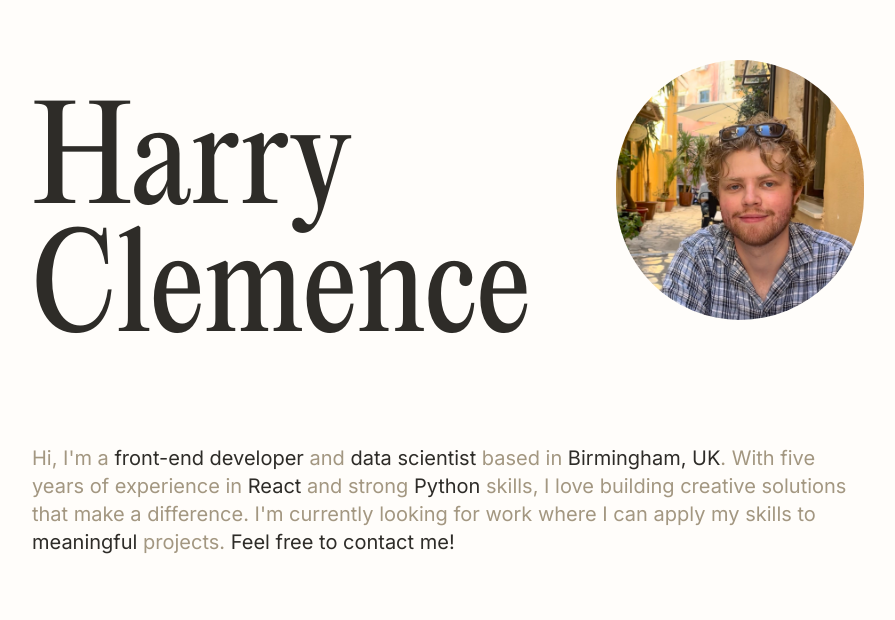
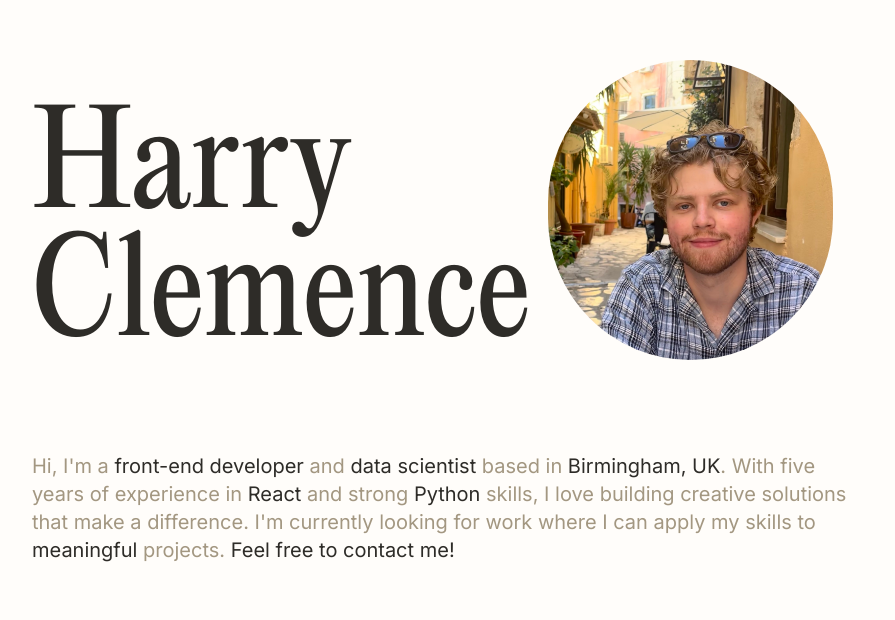
Before and after one commit to hclemence/portfolio, a Next.js app: page / in a window 1280 px wide. Shown: the part 180-800 px from the top of the page, without its empty margins (192-1087 px from the left). Built offline with nearby package versions, Linux system fonts and the light colour scheme.

Commit message:
built layout for pages and added consolidate page and new CV

```diff
--- a/app/components/HeaderSection.tsx
+++ b/app/components/HeaderSection.tsx
@@ -1,21 +1,37 @@
-import React from 'react'
-import Image from 'next/image'
+import React from "react";
+import Image from "next/image";
 
-type Props = {}
+type Props = {};
 
 const HeaderSection = (props: Props) => {
   return (
-    <div className='relative flex flex-col justify-center'>
+    <div className="flex flex-col">
       {/* <div className='bg-custom-radial  w-[500px] h-[500px]  bottom-14 -right-16 absolute bg-cover'></div> */}
-      <div className='flex items-center justify-center'>
-        <h1 className='relative font-editorial_new text-6xl sm:text-7xl lg:text-8xl xl:text-9xl font-regular text-foreground'> Harry Clemence
+      <div className="flex items-center gap-x-4">
+        <h1 className="text-left font-editorial_new text-6xl sm:text-7xl lg:text-8xl xl:text-9xl font-regular text-foreground">
+          Harry Clemence
         </h1>
-        <Image src="/images/profile.jpeg" alt="Blenheim Palace with flowers in the foreground" width={200} height={200} className='rounded-full w-[260px] h-[260px] mb-20 ml-16'/>
-        </div>
-        <h2 className='relative font-inter text-foreground2 text-base sm:text-lg lg:text-xl mt-11'>Hi, I'm a <span className='text-foreground'>front-end developer</span> and <span className='text-foreground'>data scientist</span> based in <span className='text-foreground'>Birmingham, UK</span>. With five years of experience in <span className='text-foreground'>React</span> and strong <span className='text-foreground'>Python</span> skills, I love building creative solutions that make a difference. I'm currently looking for work where I can apply my skills to <span className='text-foreground'>meaningful</span> projects. <span className='text-foreground'>Feel free to contact me!</span></h2>
+        <Image
+          src="/images/profile.jpeg"
+          alt="Blenheim Palace with flowers in the foreground"
+          width={300}
+          height={300}
+          className="rounded-full w-[300px] h-[300px] mr-32 mb-12"
+        />
+      </div>
+      <h2 className="relative font-inter text-foreground2 text-base sm:text-lg lg:text-xl mt-11">
+        Hi, I'm a <span className="text-foreground">front-end developer</span>{" "}
+        and <span className="text-foreground">data scientist</span> based in{" "}
+        <span className="text-foreground">Birmingham, UK</span>. With five years
+        of experience in <span className="text-foreground">React</span> and
+        strong <span className="text-foreground">Python</span> skills, I love
+        building creative solutions that make a difference. I'm currently
+        looking for work where I can apply my skills to{" "}
+        <span className="text-foreground">meaningful</span> projects.{" "}
+        <span className="text-foreground">Feel free to contact me!</span>
+      </h2>
+    </div>
+  );
+};
 
-    </div>
-  )
-}
-
-export default HeaderSection
+export default HeaderSection;
--- a/app/components/Navbar.tsx
+++ b/app/components/Navbar.tsx
@@ -69,7 +69,6 @@ const Navbar = (props: Props) => {
               <li>
                 <Link
                   href="/"
-                  target="_blank"
                   aria-label="home"
                   className="font-inter text-xl text-foreground tracking-tighter"
                 >
--- /dev/null
+++ b/app/components/ProjectHeader.tsx
@@ -0,0 +1,24 @@
+
+import React from 'react'
+
+const ProjectHeader = ({ title, skills }: { title: string; skills: string[] }) => {
+  return (
+    <div className="relative container mt-36 lg:mt-56 py-4 mx-auto px-6 lg:px-20 xl:px-36">
+      <h1 className="font-editorial_new text-5xl sm:text-6xl lg:text-7xl xl:text-8xl text-foreground">
+        {title}
+      </h1>
+      <ul className="flex flex-wrap gap-2 md:gap-5 mt-8 px-1 md:px-4">
+        {skills.map((item, index) => (
+          <li
+            key={index}
+            className="text-background bg-foreground py-[2px] px-3 rounded-sm whitespace-nowrap inline-flex text-xs md:text-sm tracking-tighter"
+          >
+            {item}
+          </li>
+        ))}
+      </ul>
+    </div>
+  )
+}
+
+export default ProjectHeader
--- a/app/page.tsx
+++ b/app/page.tsx
@@ -16,7 +16,7 @@ export default function Home() {
       <div className="bg-background flex flex-col items-center mb-24 mt-32">
         <div className="gap-10 grid md:grid-cols-2 grid-cols-none px-5">
           <ProjectCard link="/projects/blenheim-staff-allocation" title="Blenheim Palace Staff Allocation" description="Developing a model to forecast visitor demand" buttonText="Read more" imageSrc="/images/BlenheimCard.jpg"/>
-          <ProjectCard link="/projects/consolidate-rebuild" title="Consolidate.org.uk Website Rebuild" description="Responsive UI for a political transparency non-profit" buttonText="Read more" />
+          <ProjectCard link="/projects/consolidate-ui-rebuild" title="Consolidate.org.uk Website Rebuild" description="Responsive UI for a political transparency non-profit" buttonText="Read more" />
         </div>
 
       </div>
--- a/app/projects/blenheim-staff-allocation/page.tsx
+++ b/app/projects/blenheim-staff-allocation/page.tsx
@@ -1,53 +1,53 @@
-
 import Navbar from "@/app/components/Navbar";
 import Image from "next/image";
-import content from "./blenheim.json"
-import ScrollingLabels from "@/app/components/ScrollingLabels";
+import content from "./blenheim.json";
+import ProjectHeader from "@/app/components/ProjectHeader";
 
-export default function BlenheimProject() {
-  console.log(content.what)
+import React from 'react'
+
+const BlenheimProject = () => {
   return (
-    <main className="flex flex-col bg-background">
-      <Navbar />
-      <div className="flex flex-col overflow-hidden relative px-2 sm:px-10 lg:px-24 xl:px-40">
-        <div className="relative container mt-36 lg:mt-56  py-4 mx-auto px-6 lg:px-20 xl:px-36">
-          <h1 className="font-editorial_new text-5xl sm:text-6xl lg:text-7xl xl:text-8xl text-foreground  "> Blenheim Staff Allocation Project</h1>
-          <ul className="flex flex-wrap gap-2 md:gap-5 mt-8 px-1 md:px-4">
-        {content.skills.map((item, index) => (
-          <li key={index} className="text-background bg-foreground py-[2px] px-3 rounded-lg whitespace-nowrap inline-flex text-xs md:text-sm tracking-tighter">
-            {item}
-          </li>))}
-          </ul>
-          </div>
+    <div>
+      <ProjectHeader title="Blenheim Staff Allocation Project" skills={content.skills} />
       <div className="gap-6 grid md:grid-cols-[2fr_5fr] grid-cols-none text-left mt-6 sm:mt-10 mx-8 md:mx-12 xl:mx-24 lg:mt-20 xl:mt-36">
         <h3 className="text-foreground text-xl">What?</h3>
         <div className="">
           <div>
-
-              <Image src="/images/blenheim-map.png" width={350} height={350} alt="Map of visitor flow through main area of Blenheim" className="float-right"/>
+            <Image
+              src="/images/blenheim-map.png"
+              width={350}
+              height={350}
+              alt="Map of visitor flow through main area of Blenheim"
+              className="float-right"
+            />
             {content.what.split("\n\n").map((paragraph, index) => (
-                <p key={index} className="text-foreground2 mb-4">{paragraph}</p>
+              <p key={index} className="text-foreground2 mb-4">
+                {paragraph}
+              </p>
             ))}
           </div>
-
         </div>
         <h3 className="text-foreground text-xl">Why?</h3>
         <p className="text-foreground2">{content.why}</p>
         <h3 className="text-foreground text-xl">How?</h3>
         <p className="text-foreground2">
           {content.how.split("\n\n").map((paragraph, index) => (
-                <p key={index} className="text-foreground2 mb-4">{paragraph}</p>
-                ))}</p>
+            <p key={index} className="text-foreground2 mb-4">
+              {paragraph}
+            </p>
+          ))}
+        </p>
         <h3 className="text-foreground text-xl">How?</h3>
         <p className="text-foreground2">
           {content.how.split("\n\n").map((paragraph, index) => (
-                <p key={index} className="text-foreground2 mb-4">{paragraph}</p>
-                ))}</p>
+            <p key={index} className="text-foreground2 mb-4">
+              {paragraph}
+            </p>
+          ))}
+        </p>
       </div>
     </div>
-
-
-
-    </main>
   );
 }
+
+export default BlenheimProject
--- /dev/null
+++ b/app/projects/consolidate-ui-rebuild/consolidate.json
@@ -0,0 +1,3 @@
+{
+  "skills": ["TypeScript", "JavaScript", "Svelte", "Supabase", "Figma", "Git"],
+}
--- /dev/null
+++ b/app/projects/consolidate-ui-rebuild/page.tsx
@@ -0,0 +1,17 @@
+import React from "react";
+import ProjectHeader from "@/app/components/ProjectHeader";
+import content from "./consolidate.json";
+
+const ConsolidateProject = () => {
+  return (
+    <div>
+      <ProjectHeader
+        title="Consolidate UI Re-Build"
+        skills={content.skills}
+      />
+      <div className="gap-6 grid md:grid-cols-[2fr_5fr] grid-cols-none text-left mt-6 sm:mt-10 mx-8 md:mx-12 xl:mx-24 lg:mt-20 xl:mt-36"></div>
+    </div>
+  );
+};
+
+export default ConsolidateProject;
--- /dev/null
+++ b/app/projects/layout.tsx
@@ -0,0 +1,13 @@
+import Navbar from "@/app/components/Navbar";
+
+export default function ProjectLayout({ children }: { children: React.ReactNode }) {
+  return (
+    <main className="flex flex-col bg-background">
+      <Navbar />
+      <div className="flex flex-col overflow-hidden relative px-2 sm:px-10 lg:px-24 xl:px-40">
+
+        {children}
+      </div>
+    </main>
+  );
+}
```
Also changed, not shown: 1 other file (tests, documents, lock files or other folders). Lines whose indentation alone changed are shown as unchanged.
